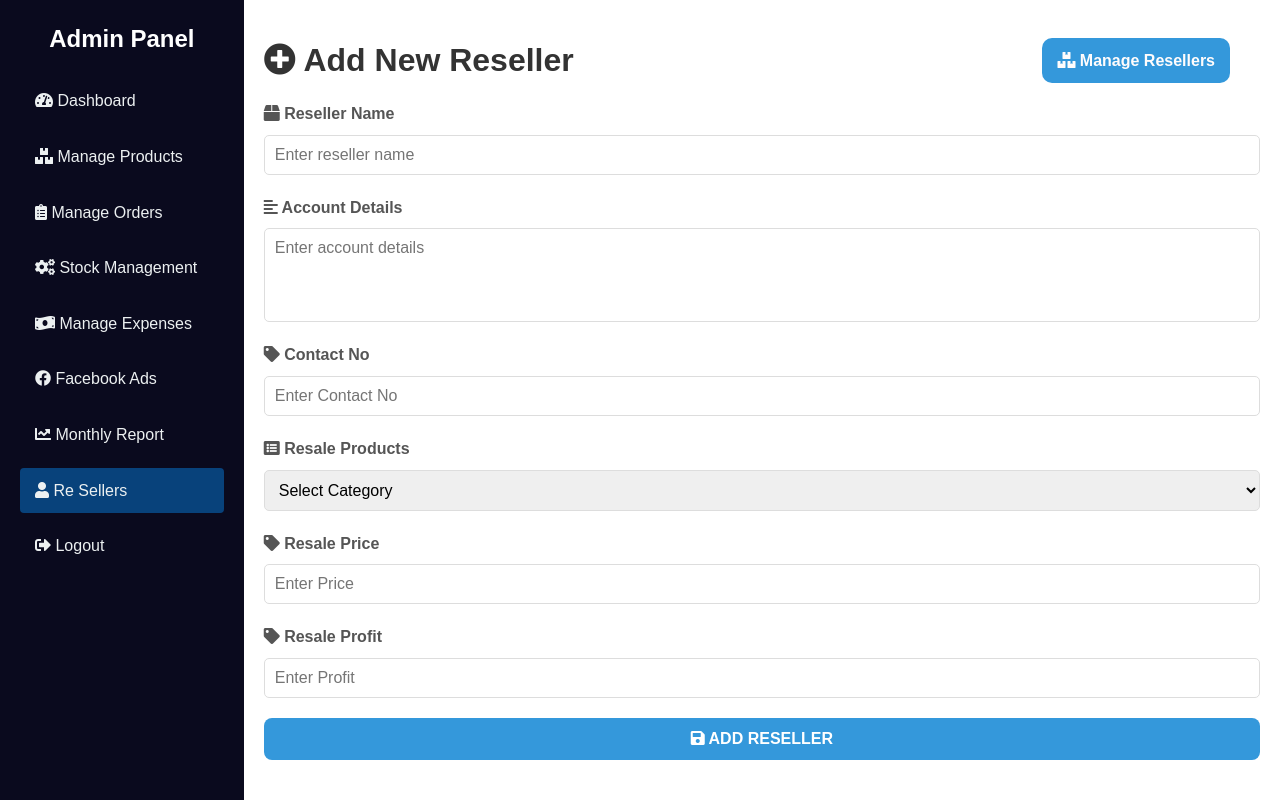
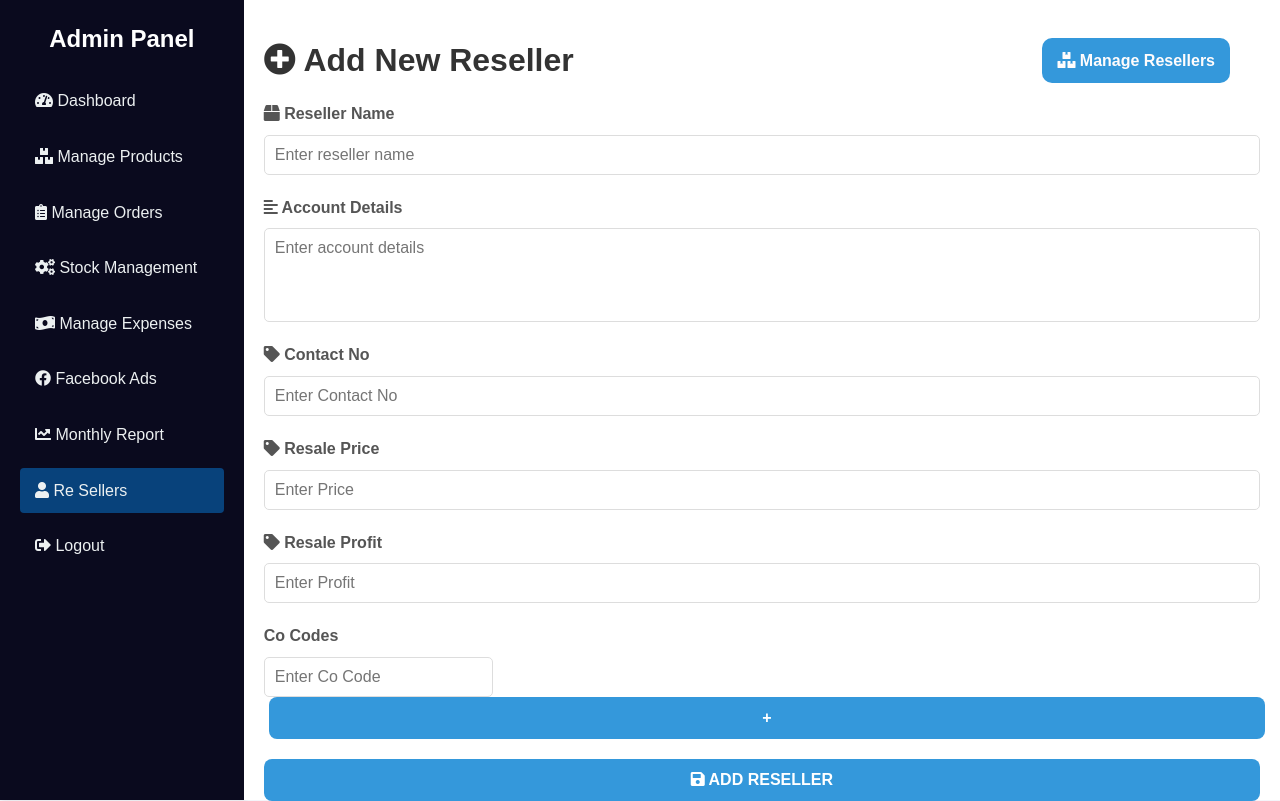
Before and after one commit to Hirun4/com-admin_panel, a PHP site: page /admin/dashboard/resellers.php in a window 1280 px wide. Run offline with PHP 8.4, Linux system fonts and the light colour scheme; a user stored in the database is signed in; data comes from the database, SQL or seed files in the repository.

Commit message:
update reseller

```diff
--- a/admin/dashboard/resellers.php
+++ b/admin/dashboard/resellers.php
@@ -22,22 +22,19 @@ if ($_SERVER['REQUEST_METHOD'] === 'POST') {
     $category = $_POST['category'] ?? '';
     $price = $_POST['price'] ?? '';
     $profit = $_POST['profit'] ?? '';
-    $quantities = $_POST['quantities'] ?? [];
+    $co_codes = $_POST['co_codes'] ?? [];
+    $co_codes_json = json_encode($co_codes);
 
     if (true) {
         try {
             $pdo->beginTransaction();
 
             // Prepare size_quantity data
-            $size_quantity = [];
-            foreach ($quantities as $size => $quantity) {
-                $size_quantity[] = "$size-$quantity";
-            }
-            $size_quantity_str = implode(',', $size_quantity);
+
 
             $stmt = $pdo->prepare("
-                INSERT INTO reseller (name, account_details, contact_No, category, price, profit, size_quantity)
-                VALUES (:name, :account_details, :contact_No, :category, :price, :profit, :size_quantity)
+                INSERT INTO reseller (name, account_details, contact_No, category, price, profit,  co_code)
+                VALUES (:name, :account_details, :contact_No, :category, :price, :profit,  :co_code)
             ");
             $stmt->execute([
                 ':name' => $name,
@@ -46,7 +43,8 @@ if ($_SERVER['REQUEST_METHOD'] === 'POST') {
                 ':category' => $category,
                 ':price' => $price,
                 ':profit' => $profit,
-                ':size_quantity' => $size_quantity_str,
+
+                ':co_code' => $co_codes_json
             ]);
 
             $pdo->commit();
@@ -124,19 +122,7 @@ if (empty($error)) {
                     <label for="contactno"><i class="fas fa-tag"></i> Contact No</label>
                     <input type="number" id="contactno" name="contactno" placeholder="Enter Contact No" required>
                 </div>
-                <div class="form-group">
-                    <label for="category"><i class="fas fa-list-alt"></i> Resale Products</label>
-                    <select id="category" name="category" required>
-                        <option value="">Select Category</option>
-                        <?php if (!empty($products)): ?>
-                            <?php foreach ($products as $product): ?>
-                                <option value="<?= htmlspecialchars($product['product_id']) ?>"><?= htmlspecialchars($product['name']) ?></option>
-                            <?php endforeach; ?>
-                        <?php else: ?>
-                            <option value="">No products found.</option>
-                        <?php endif; ?>
-                    </select>
-                </div>
+
                 <!-- <div class="form-group">
                 <label for="quantities"><i class="fas fa-box-open"></i> Stock (Size and Quantity)</label>
                 <div id="stock-container"></div>
@@ -148,6 +134,15 @@ if (empty($error)) {
                 <div class="form-group">
                     <label for="profit"><i class="fas fa-tag"></i> Resale Profit</label>
                     <input type="number" id="profit" name="profit" placeholder="Enter Profit" required>
+                </div>
+                <div class="form-group">
+                    <label>Co Codes</label>
+                    <div id="co-codes-wrapper">
+                        <div class="co-code-group">
+                            <input type="text" name="co_codes[]" class="co-code-input" required placeholder="Enter Co Code">
+                            <button type="button" class="add-co-code-btn" onclick="addCoCodeField(this)" style="margin-left:5px;">+</button>
+                        </div>
+                    </div>
                 </div>
                 <button type="submit"><i class="fas fa-save"></i> Add Reseller</button>
             </form>
@@ -192,6 +187,31 @@ if (empty($error)) {
                 sizesContainer.appendChild(div);
             });
         }
+
+        function addCoCodeField(btn) {
+            const wrapper = document.getElementById('co-codes-wrapper');
+            const group = document.createElement('div');
+            group.className = 'co-code-group';
+
+            const input = document.createElement('input');
+            input.type = 'text';
+            input.name = 'co_codes[]';
+            input.className = 'co-code-input';
+            input.required = true;
+            input.placeholder = 'Enter Co Code';
+
+            const removeBtn = document.createElement('button');
+            removeBtn.type = 'button';
+            removeBtn.textContent = '-';
+            removeBtn.style.marginLeft = '5px';
+            removeBtn.onclick = function() {
+                group.remove();
+            };
+
+            group.appendChild(input);
+            group.appendChild(removeBtn);
+            wrapper.appendChild(group);
+        }
     </script>
 </body>
 
```
Also changed, not shown: admin/dashboard/fetch_sellers.php (+53 -9 lines), admin/dashboard/update_reseller.php (+5 -3 lines).
